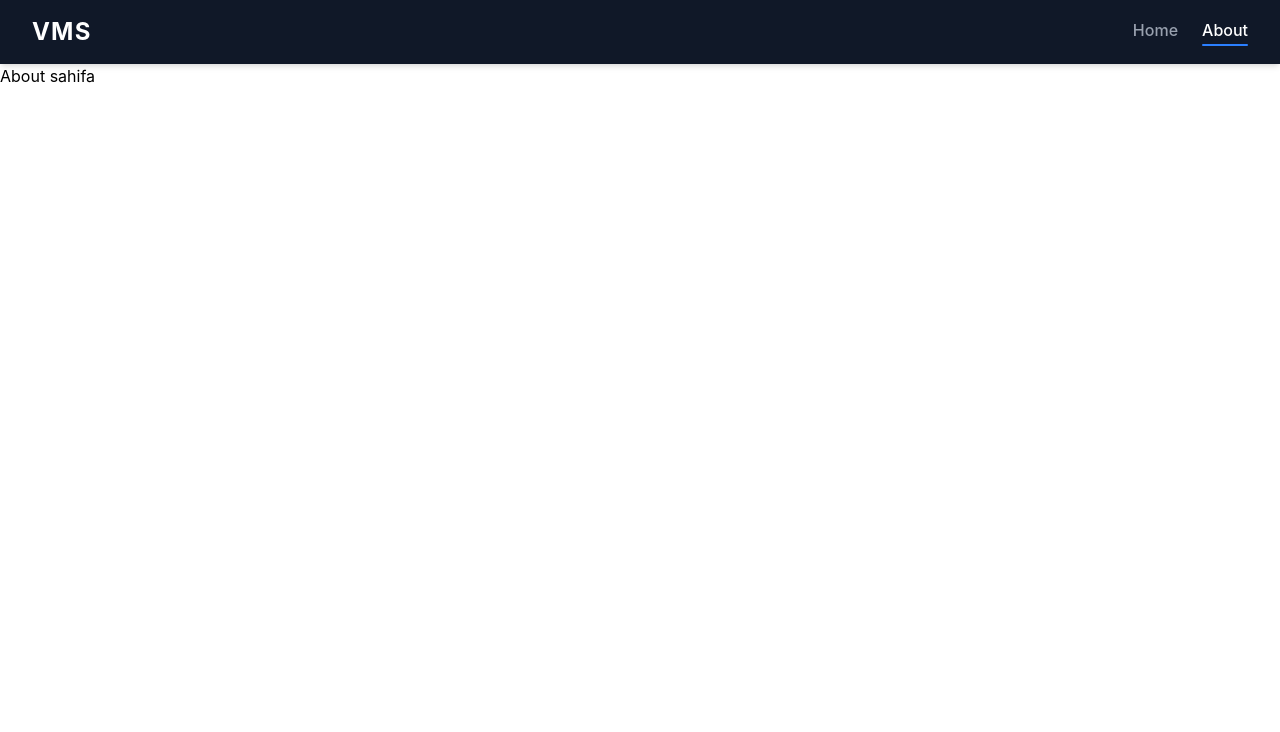
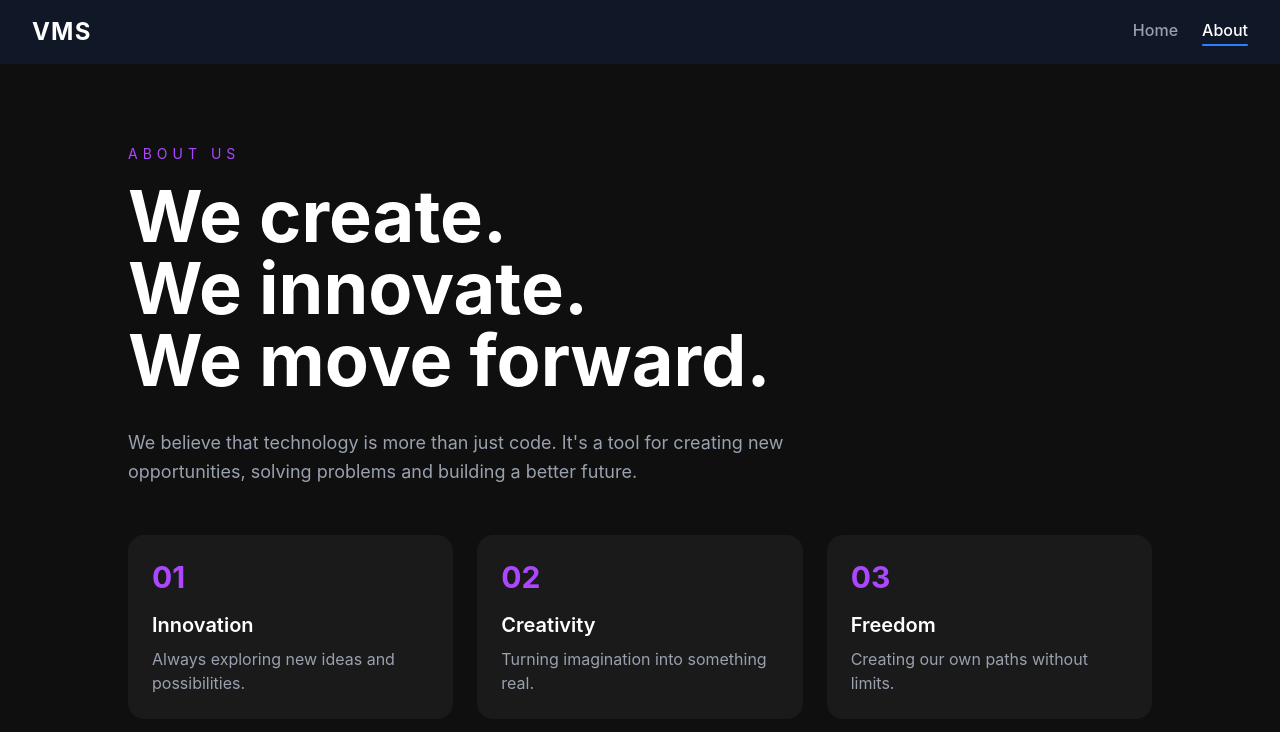
Before and after one commit to Fintech-innovation-hub/wms-fintech-app, a React (Vite) app: page /about in a window 1280 px wide. Shown: the top 732 px of the page. Built offline with nearby package versions, Linux system fonts and the light colour scheme.

Commit message:
About sahifa ozgardi

```diff
--- a/src/pages/home/About.tsx
+++ b/src/pages/home/About.tsx
@@ -1,7 +1,52 @@
-
 function About() {
   return (
-    <div>About sahifa</div>
+    <section className="min-h-screen bg-[#0f0f0f] text-white px-8 py-20">
+      <div className="max-w-5xl mx-auto">
+        <p className="text-purple-500 uppercase tracking-[5px] text-sm mb-4">
+          About Us
+        </p>
+
+        <h1 className="text-5xl md:text-7xl font-bold mb-8">
+          We create.
+          <br />
+          We innovate.
+          <br />
+          We move forward.
+        </h1>
+
+        <p className="text-gray-400 text-lg max-w-2xl leading-relaxed mb-12">
+          We believe that technology is more than just code.
+          It's a tool for creating new opportunities, solving problems
+          and building a better future.
+        </p>
+
+        <div className="grid grid-cols-1 md:grid-cols-3 gap-6">
+          <div className="bg-[#1a1a1a] p-6 rounded-2xl">
+            <h2 className="text-3xl font-bold text-purple-500">01</h2>
+            <h3 className="text-xl font-semibold mt-4">Innovation</h3>
+            <p className="text-gray-400 mt-2">
+              Always exploring new ideas and possibilities.
+            </p>
+          </div>
+
+          <div className="bg-[#1a1a1a] p-6 rounded-2xl">
+            <h2 className="text-3xl font-bold text-purple-500">02</h2>
+            <h3 className="text-xl font-semibold mt-4">Creativity</h3>
+            <p className="text-gray-400 mt-2">
+              Turning imagination into something real.
+            </p>
+          </div>
+
+          <div className="bg-[#1a1a1a] p-6 rounded-2xl">
+            <h2 className="text-3xl font-bold text-purple-500">03</h2>
+            <h3 className="text-xl font-semibold mt-4">Freedom</h3>
+            <p className="text-gray-400 mt-2">
+              Creating our own paths without limits.
+            </p>
+          </div>
+        </div>
+      </div>
+    </section>
   )
 }
 
```
